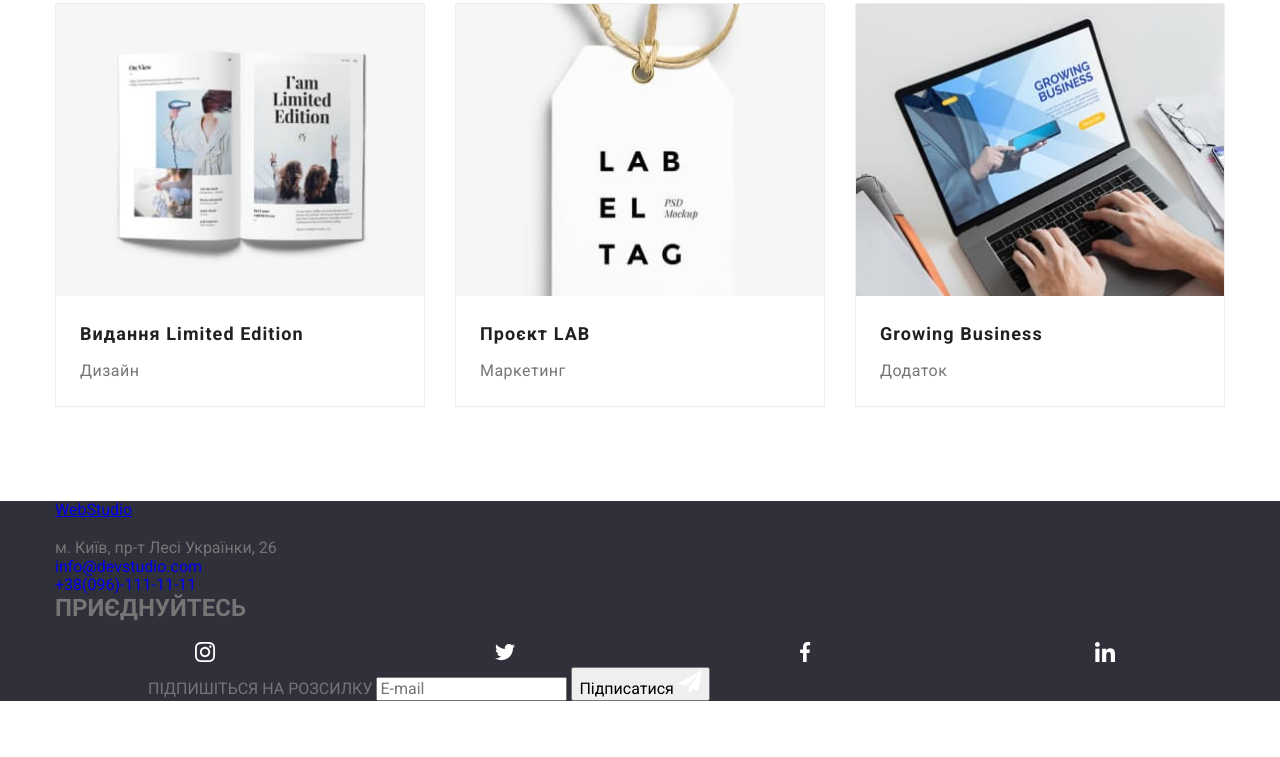
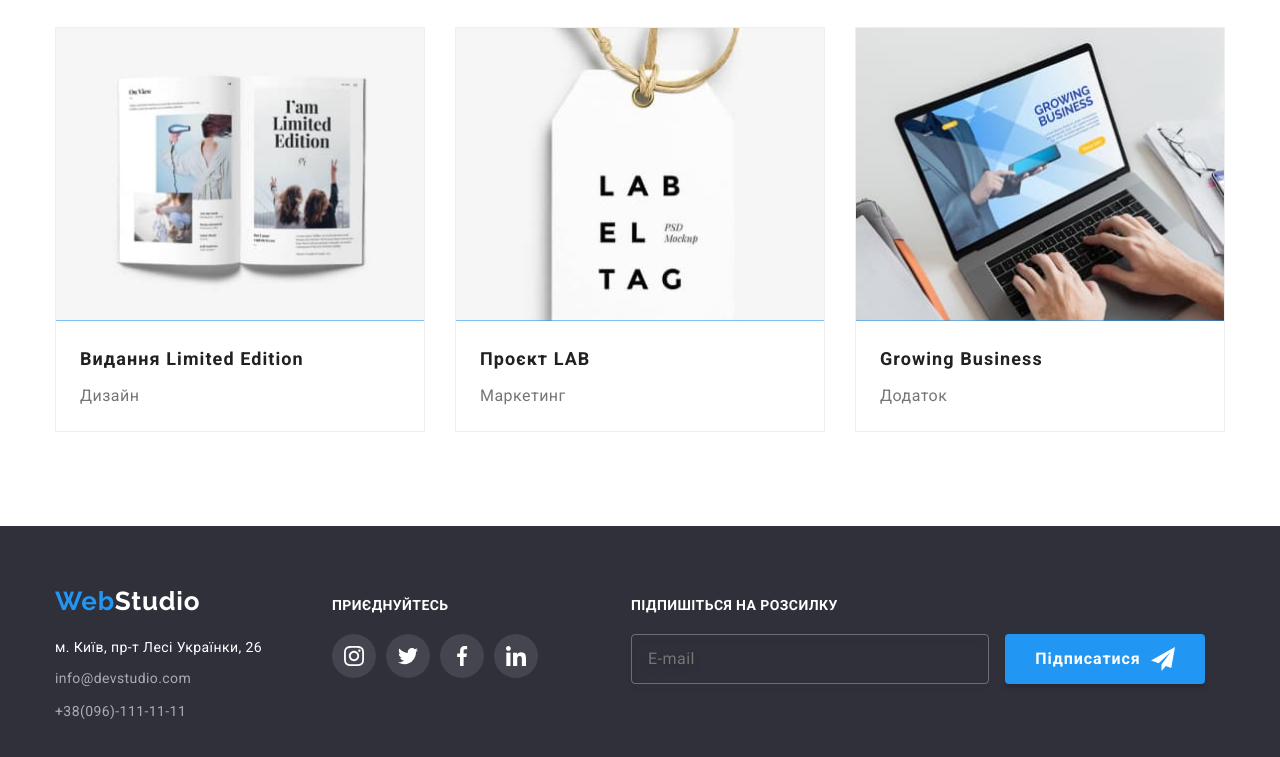
Before and after one commit to PaulPonomarenko/goit-markup-hw-07, a plain HTML site: page portfolio.html in a window 1280 px wide. Shown: the part 1105-1862 px from the top of the page. Before the commit the page ends 1806 px from the top, so only its background shows below. Drawn offline with nearby package versions, Linux system fonts and the light colour scheme; files whose address does not match are found by name.

Commit message:
добавляет хедер и футер в портфолио

```diff
--- a/portfolio.html
+++ b/portfolio.html
@@ -23,26 +23,28 @@
   <body>
     <header class="header">
       <div class="container">
-        <a href="#" class="header-logo"><span class="accent">Web</span>Studio</a>
-        <nav class="nav">
-          <ul class="list-header list">
-            <li><a href="./index.html" class="header-link link">Студія</a></li>
-            <li><a href="./portfolio.html" class="header-link current link">Портфоліо</a></li>
-            <li><a href="#" class="header-link link">Контакти</a></li>
+        <a href="#" class="logo header__logo logo--dark-color"
+          ><span class="logo__accent">Web</span>Studio</a
+        >
+        <nav class="navigation">
+          <ul class="navigation__list list">
+            <li><a href="./index.html" class="navigation__link link">Студія</a></li>
+            <li><a href="#" class="navigation__link current link">Портфоліо</a></li>
+            <li><a href="#" class="navigation__link link">Контакти</a></li>
           </ul>
         </nav>
-        <ul class="contacts-list list">
+        <ul class="contacts list">
           <li>
-            <a href="mailto:info@devstudio.com" class="header-contact link">
-              <svg width="16" height="12" class="contact-icons">
+            <a href="mailto:info@devstudio.com" class="contacts__link link">
+              <svg width="16" height="12" class="contacts__icons">
                 <use href="./images/icons.svg#icon-envelope"></use>
               </svg>
               info@devstudio.com
             </a>
           </li>
           <li>
-            <a href="tel:+380961111111" class="header-contact link">
-              <svg width="16" height="12" class="contact-icons">
+            <a href="tel:+380961111111" class="contacts__link link">
+              <svg width="16" height="12" class="contacts__icons">
                 <use href="./images/icons.svg#icon-smartphone"></use>
               </svg>
               +38(096)-111-11-11
@@ -214,51 +216,51 @@
       </section>
     </main>
     <footer class="footer">
-      <div class="container footer-cont">
-        <div class="address-cont">
-          <a href="#" class="footer-logo"><span class="accent">Web</span>Studio</a>
+      <div class="main-footer container">
+        <div class="address-container main-footer__address-container">
+          <a href="#" class="logo logo--light-color"><span class="logo__accent">Web</span>Studio</a>
 
           <address class="address">
-            <p class="address-footer">м. Київ, пр-т Лесі Українки, 26</p>
-            <ul class="list-footer list">
+            <p class="address__footer">м. Київ, пр-т Лесі Українки, 26</p>
+            <ul class="contact-footer__list list">
               <li>
-                <a href="mailto:info@devstudio.com" class="footer-contact link"
+                <a href="mailto:info@devstudio.com" class="contact-footer__link link"
                   >info@devstudio.com</a
                 >
               </li>
               <li>
-                <a href="tel:+380961111111" class="footer-contact link">+38(096)-111-11-11</a>
+                <a href="tel:+380961111111" class="contact-footer__link link">+38(096)-111-11-11</a>
               </li>
             </ul>
           </address>
         </div>
         <div class="footer-icons">
-          <h2 class="footer-icon-title">ПРИЄДНУЙТЕСЬ</h2>
+          <h2 class="footer-icon__title">ПРИЄДНУЙТЕСЬ</h2>
           <ul class="footer-social-links list">
-            <li class="social-icons">
-              <a href="#" class="footer-soc-link">
-                <svg height="20" weight="20" class="footer-soc-icons">
+            <li class="social__media">
+              <a href="#" class="social__link social__link--background-dark">
+                <svg height="20" width="20" class="footer-soc-icons">
                   <use href="./images/icons.svg#icon-instagram"></use>
                 </svg>
               </a>
             </li>
-            <li class="social-icons">
-              <a href="#" class="footer-soc-link">
-                <svg height="20" weight="20" class="footer-soc-icons">
+            <li class="social__media">
+              <a href="#" class="social__link social__link--background-dark">
+                <svg height="20" width="20" class="footer-soc-icons">
                   <use href="./images/icons.svg#icon-twitter"></use>
                 </svg>
               </a>
             </li>
-            <li class="social-icons">
-              <a href="#" class="footer-soc-link">
-                <svg height="20" weight="20" class="footer-soc-icons">
+            <li class="social__media">
+              <a href="#" class="social__link social__link--background-dark">
+                <svg height="20" width="20" class="footer-soc-icons">
                   <use href="./images/icons.svg#icon-facebook"></use>
                 </svg>
               </a>
             </li>
-            <li class="social-icons">
-              <a href="#" class="footer-soc-link">
-                <svg height="20" weight="20" class="footer-soc-icons">
+            <li class="social__media">
+              <a href="#" class="social__link social__link--background-dark">
+                <svg height="20" width="20" class="footer-soc-icons">
                   <use href="./images/icons.svg#icon-linkedin"></use>
                 </svg>
               </a>
@@ -267,17 +269,17 @@
         </div>
         <form action="" class="footer-form">
           <div class="container-footer-form">
-            <label for="user_email" class="form-label">ПІДПИШІТЬСЯ НА РОЗСИЛКУ</label>
+            <label for="email" class="footer-form__label">ПІДПИШІТЬСЯ НА РОЗСИЛКУ</label>
             <input
               type="email"
               name="email"
-              id="user_email"
+              id="email"
               placeholder="E-mail"
-              class="footer-input-form"
+              class="footer-form__input"
             />
-            <button type="button" class="btn-footer-form">
+            <button type="submit" class="footer-form__btn">
               Підписатися
-              <svg height="24" width="24" class="icon-send">
+              <svg height="24" width="24" class="footer-form__icon">
                 <use href=".//images/icons.svg#icon-icon-send"></use>
               </svg>
             </button>
```
